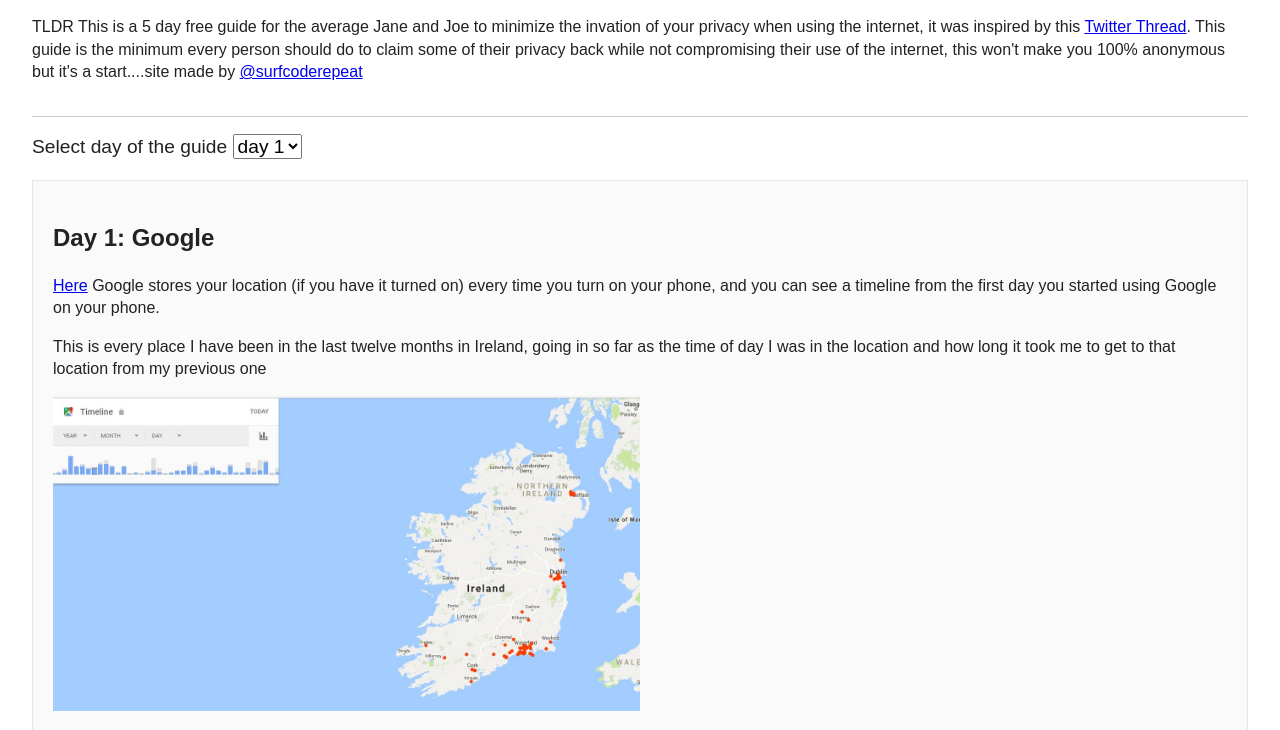
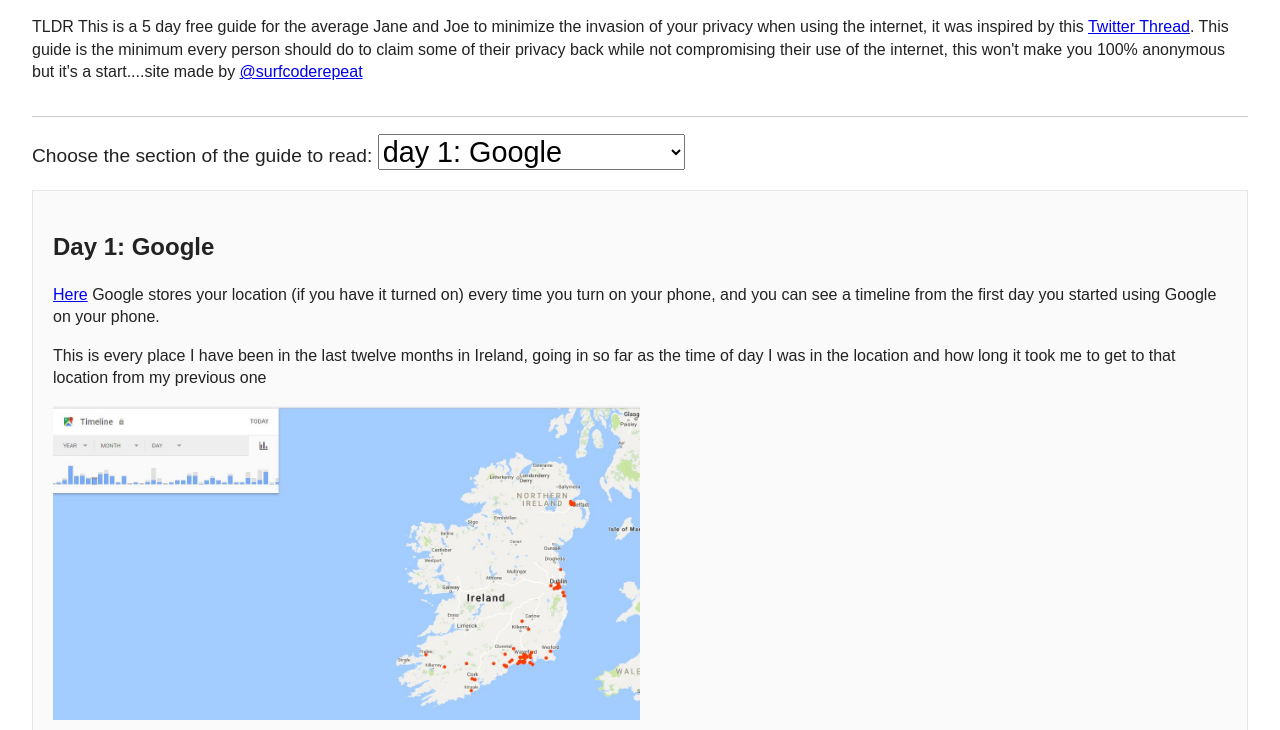
Before and after one commit to surfer77/becominganonymous.com, a plain HTML site: page index.html in a window 1280 px wide. Shown: the part 65-795 px from the top of the page. Drawn offline with nearby package versions, Linux system fonts and the light colour scheme.

Commit message:
maybe ready to launch

```diff
--- a/index.html
+++ b/index.html
@@ -25,7 +25,7 @@
             <div class="row">
                 <div class="col-md-12">
                     <a href="https://www.youtube.com/watch?v=pcSlowAhvUk" target="_blank"><h1>Becoming Anonymous</h1></a>
-                    <p>TLDR This is a 5 day free guide for the average Jane and Joe to minimize the invation of your privacy when using the internet, it was inspired by this <a href="https://twitter.com/iamdylancurran/status/977559925680467968" target="_blank">Twitter Thread</a>. This guide is the minimum every person should do to claim some of their privacy back while not compromising their use of the internet, this won't make you 100% anonymous but it's a start....site made by <a href="https://twitter.com/surfcoderepeat" target="_blank">@surfcoderepeat</a></p>
+                    <p>TLDR This is a 5 day free guide for the average Jane and Joe to minimize the invasion of your privacy when using the internet, it was inspired by this <a href="https://twitter.com/iamdylancurran/status/977559925680467968" target="_blank">Twitter Thread</a>. This guide is the minimum every person should do to claim some of their privacy back while not compromising their use of the internet, this won't make you 100% anonymous but it's a start....site made by <a href="https://twitter.com/surfcoderepeat" target="_blank">@surfcoderepeat</a></p>
                 </div>
             </div>
             <hr>
@@ -33,13 +33,13 @@
         <section id="choose-day">
             <div>
                 <div id="select-container">
-                    <label for="day_select">Select day of the guide</label>
+                    <label for="day_select">Choose the section of the guide to read:</label>
                     <select id="day-select">
-                        <option value="day1">day 1</option>
-                        <option value="day2">day 2</option>
-                        <option value="day3">day 3</option>
-                        <option value="day4">day 4</option>
-                        <option value="day5">day 5</option>
+                        <option value="day1">day 1: Google</option>
+                        <option value="day2">day 2: Facebook</option>
+                        <option value="day3">day 3: Browsing</option>
+                        <option value="day4">day 4: Email & Texting</option>
+                        <option value="day5">day 5: The end</option>
                     </select>
                 </div>
             </div>
@@ -99,14 +99,14 @@
                 <p>
                     And they store all the applications you've ever had connected to your Facebook account, so they can guess I'm interested in politics and web and graphic design, that I was single between X and Y period with the installation of Tinder, and I got a HTC phone in November...
                 </p>
-                <p>With the elections hack by <a href="http://money.cnn.com/2018/03/19/technology/facebook-data-scandal-explainer/index.html" target="_blank">Cambridge Analytica and Facebook</a> it is now 100% certain (if you weren't?) that Facebook stores all your information and let other companies use it to sell you ads, they also use this information to play with your feelings by showing your information and images from friends or relatives that might trick you into thinking you are missing out on something, this causes depression and anxiety. They are also one of the frontrunner in AI experimentation which is scary by knowing their end goal is to make you so unhappy and anxious that you need to be 24/7 glued to Facebook.
+                <p>With the elections hack by <a href="http://money.cnn.com/2018/03/19/technology/facebook-data-scandal-explainer/index.html" target="_blank">Cambridge Analytica and Facebook</a> it is now 100% certain (if you weren't?) that Facebook stores all your information and let other companies use it to sell you ads, they also use this information to play with your feelings by showing you information and images from friends or relatives that might trick you into thinking you are missing out on something, this causes depression and anxiety. They are also one of the frontrunners in AI experimentation which is scary knowing their end goal is to make you so unhappy and anxious that you need to be 24/7 glued to Facebook.
                 </p>
                 <p>
                     You should delete Facebook overall, if don't you should know that all the data they store on you will be used against you and will not ever be deleted from their servers even when you close your account. It was proved that Facebook and Messenger installed on your phone helps them keep of: all your calls, who you spoke to, all your conversations (even if they were not on Messenger), your location at any given time, what you bought </p>
                 <h2>What to do?</h2>
                 <p>Delete Facebook forever. It is also proven that people without Facebook are more content with their lifes.</p>
                 <h2>What if I still want to use Facebook</h2>
-                <p>Alright, then..to minimize the data they can store on you you can</p>
+                <p>Alright, then..to minimize the data they can store on you:</p>
                 <ol>
                     <li>Hide any real information like name, birth date, etc</li>
                     <li>don't post on public comments</li>
@@ -134,6 +134,14 @@
             </div>
                  <div id="day4" class="hidden">
                 <h2>Day 4: Using email & texting apps</h2>
+                <p>If you are using an email or messaging app without End-to-End Encryption it means the company behind the app and servers has access to read your private conversations</p>
+                <h2>What apps should we use:</h2>
+                <ol>
+                	<li>Delete messenger and any other messaging app from the major U.S companies and use <a href="https://www.telegram.org/" target="_blank">Signal</a> or <a href="" target="_blank">Telegram</a></li>
+                	<li>Move away from Gmail,Hotmail and other service providers over to a secure provider like <a href="http://protonmail.com">Protonmail</a></li>
+                </ol>
+
+               <p>At first it might feel unconvenient to move from the services you are used to but you will soon get used to it, the ProtonMail web and mobile apps have a similar look and feel to Gmail. Telegram or Signal are faster and have better functionality than Messenger or whatsapp,they are also growing with over 500k new users a day so hopefully everybody will move there.</p>
             </div>
 
             <div id="day5" class="hidden">
--- a/style.css
+++ b/style.css
@@ -42,7 +42,7 @@ hr {
 button,
 select {
     text-transform: none;
-     font-size: 1em;
+     font-size: 1.5em;
 }
 
 a {
```
